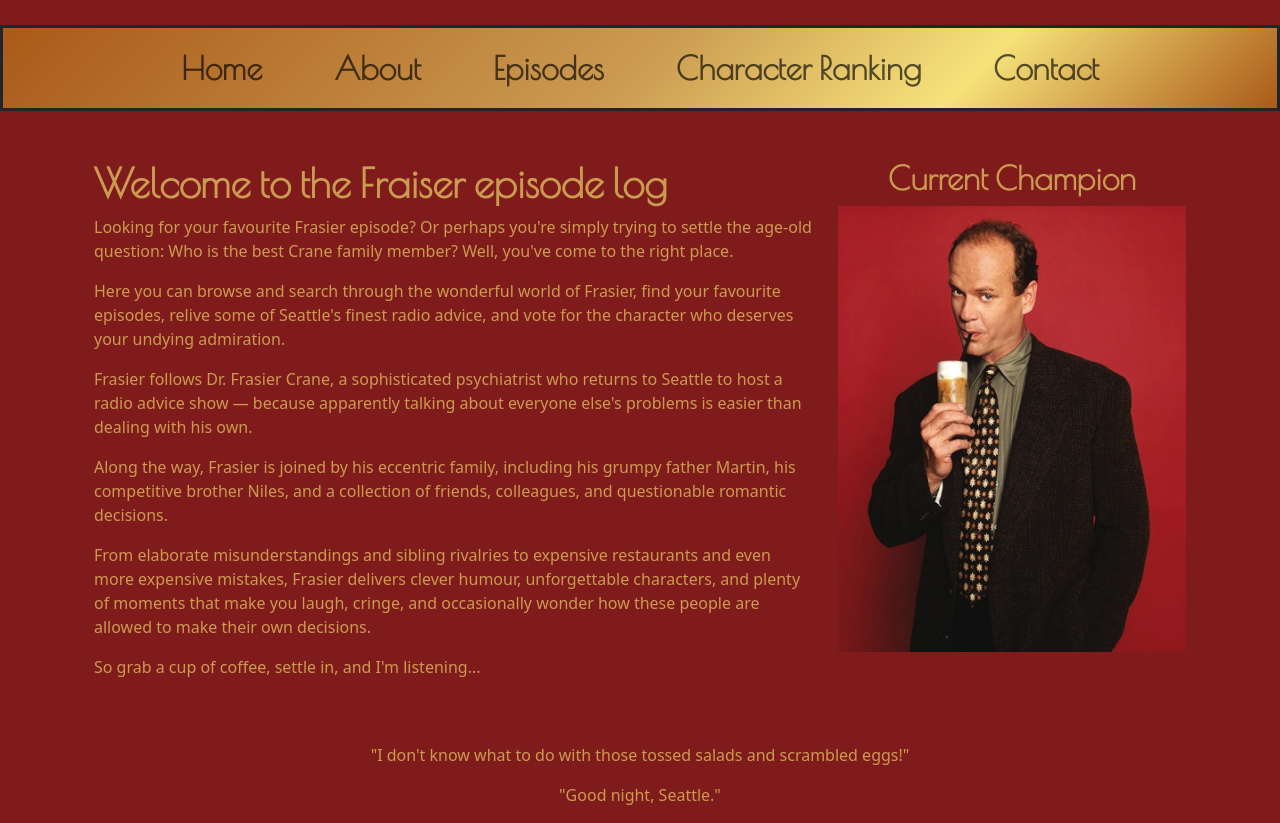
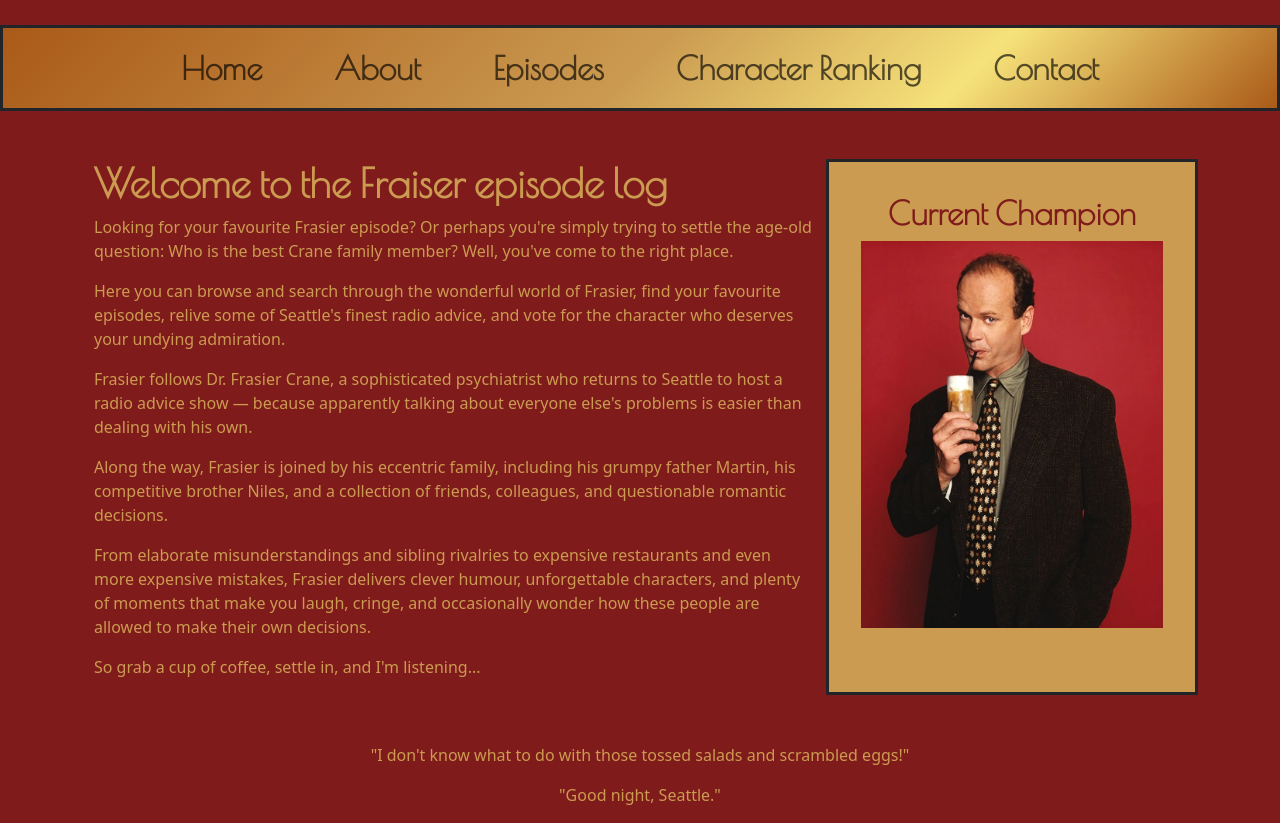
Before and after one commit to Tiernanmark/python_project_mt, a Flask app: page / in a window 1280 px wide. Shown: the part 451-1274 px from the top of the page. Run offline with Flask 3, Linux system fonts and the light colour scheme.

Commit message:
Improved styling on home.html to better incorporate image

```diff
--- a/static/css/style.css
+++ b/static/css/style.css
@@ -85,6 +85,14 @@ form div label {
     font-family: "Poiret One", sans-serif;
 }
 
+.current_champion{
+    background-color: #cb9b51;
+    padding: 2rem;
+}
+.current_champion h2{
+    color: rgb(128, 27, 27);
+}
+
 @media (max-width: 512px){
   header div div a img{
     width: 300px;
--- a/templates/home.html
+++ b/templates/home.html
@@ -12,7 +12,7 @@
             <p>From elaborate misunderstandings and sibling rivalries to expensive restaurants and even more expensive mistakes, Frasier delivers clever humour, unforgettable characters, and plenty of moments that make you laugh, cringe, and occasionally wonder how these people are allowed to make their own decisions.</p>
             <p>So grab a cup of coffee, settle in, and I'm listening...</p>
         </div>
-        <div class="col-12 col-md-4">
+        <div class="col-12 col-md-4 border border-3 border-dark current_champion">
             <h2 class="text-center">Current Champion</h2>
             <a href="{{ url_for('ranking') }}">
             <img src="{{ url_for('static', filename='images/' + winner_image) }}" alt="{{ winner }}" class="img-fluid">
```
